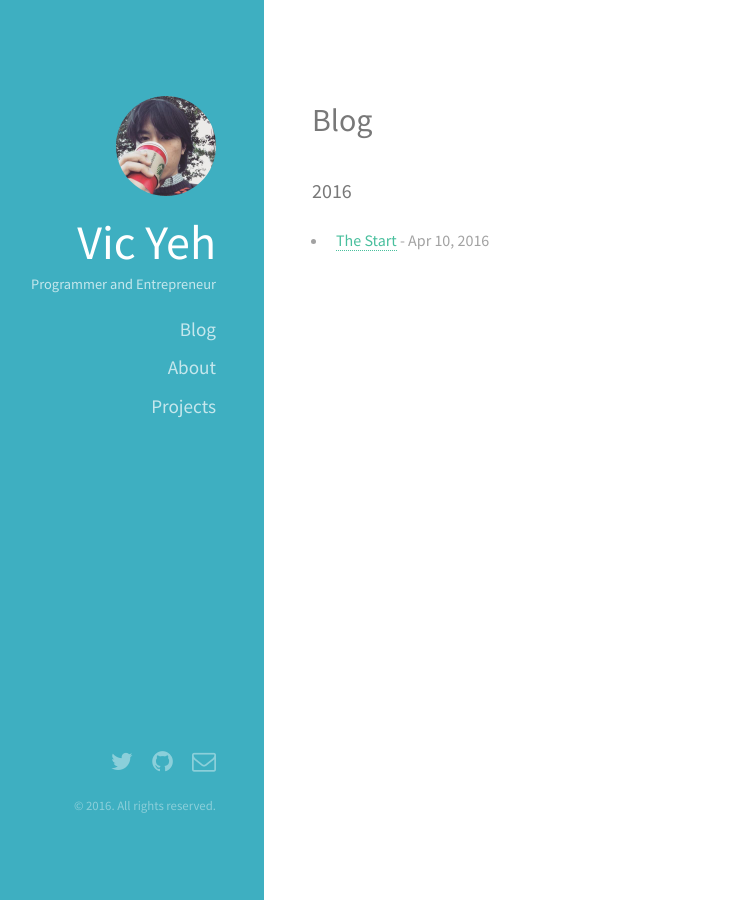
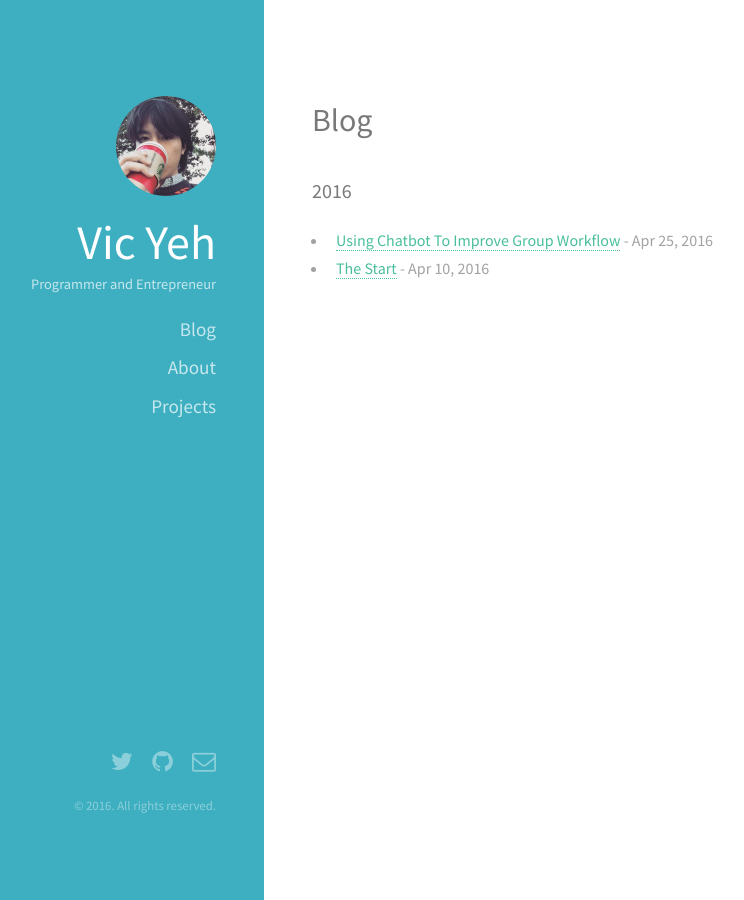
Before and after one commit to vicoyeh/vicoyeh.github.io, a Jekyll site: the page built from blog/index.html, in a window 1280 px wide. Shown: the whole page, without its empty margins (120-864 px from the left). Built offline with Jekyll 4.4.1, drawn with Linux system fonts in a browser that asks for light colours.

Commit message:
update blog

```diff
--- a/blog/index.html
+++ b/blog/index.html
@@ -6,6 +6,7 @@ layout: default
         <h1>Blog</h1>
         <h3>2016</h3>
         <ul>
+        	<li><a href="/2016/04/25/using-chatbot-to-improve-group-workflow.html">Using Chatbot To Improve Group Workflow</a> - Apr 25, 2016</li>
         	<li><a href="/2016/04/10/the-start.html">The Start</a> - Apr 10, 2016</li>
         </ul>
     </section>
```
